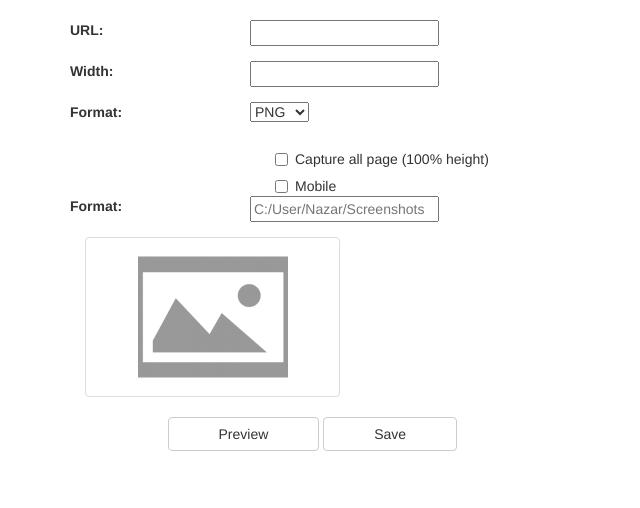
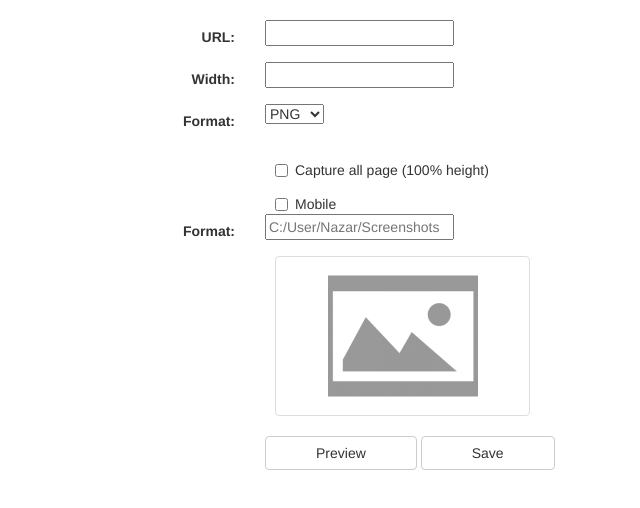
Before and after one commit to StreamCrease/picbo, a website: page app/index.html in a window 1280 px wide. Shown: the whole page, without its empty margins (0-640 px from the left). Drawn offline with Linux system fonts and the light colour scheme.

Commit message:
fixed control-lebel and wraped input in button

```diff
--- a/app/index.html
+++ b/app/index.html
@@ -13,46 +13,68 @@
 
     <form class="form-horizontal">
         <div class="form-group">
-            <label class="col-sm-2">URL:   </label><input  type="url">
+            <label class="col-sm-2 control-label">URL:   </label>
+            <div class="col-sm-3">
+                <input  type="url">
+            </div>
+
         </div>
         <div class="form-group">
-            <label class="col-sm-2">Width:   </label><input  type="url">
+            <label class="col-sm-2 control-label">Width:   </label>
+            <div class="col-sm-3">
+                <input  type="url">
+            </div>
         </div>
         <div class="form-group">
-            <label class="col-sm-2">Format:   </label>
+            <label class="col-sm-2 control-label">Format:   </label>
+            <div class="col-sm-3">
                 <select class=>
                     <option value="PNG">PNG</option>
                     <option value="JPEG">JPEG</option>
                     <option value="gif">GIF</option>
                 </select>
             </div>
+
+        </div>
         <div class="col-sm-offset-2 col-sm-10">
             <div class="checkbox">
-                <label>
+                <label class=" control-label">
+                    <div>
                         <input type="checkbox"> Capture all page (100% height)
+                    </div>
+
                 </label>
             </div>
         </div>
         <div class="col-sm-offset-2 col-sm-10">
             <div class="checkbox">
-                <label>
+                <label class="control-label">
+                    <div >
                         <input type="checkbox"> Mobile
+                    </div>
+
                 </label><br>
             </div>
         </div>
         <div class="form-group">
-            <label class="col-sm-2">Format:   </label>
+            <label class="col-sm-2 control-label">Format: </label>
+            <div class="col-sm-3">
                 <input type="text" placeholder="C:/User/Nazar/Screenshots"><br>
             </div>
 
-        <div class="col-xs-6 col-md-3">
+        </div>
+
+        <div class="col-sm-offset-2 col-xs-6 col-md-3">
+
                 <a href="#" class="thumbnail">
                     <img src="bootstrap/img/image_placeholder-150x150.png" alt="...">
                 </a>
+
+
         </div>
 
         <div class="form-group">
-            <div class="col-sm-offset-1 col-sm-10">
+            <div class="col-sm-offset-2 col-sm-10">
                 <button class="btn btn-default " type="button">Preview</button> <button class="btn btn-default" type="button">Save</button>
             </div>
         </div>
```
Lines whose indentation alone changed are shown as unchanged.
